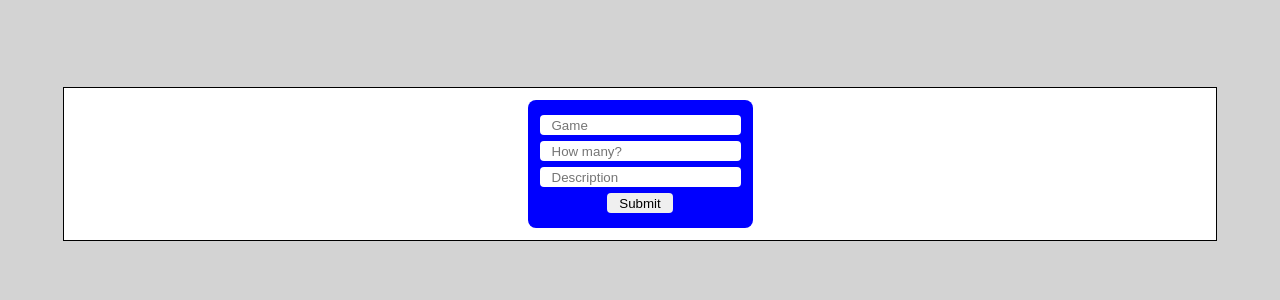
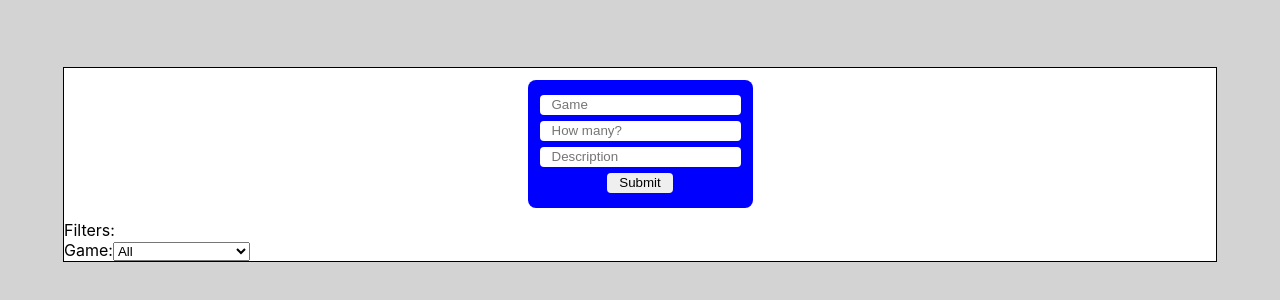
Before and after one commit to rockwe/hommeinvisible, a React (Create React App) app: page /mygames in a window 1280 px wide. Shown: the part 236-536 px from the top of the page. Built offline with nearby package versions, Linux system fonts and the light colour scheme.

Commit message:
Avancement: filtres

```diff
--- /dev/null
+++ b/src/actions/filters.js
@@ -0,0 +1,6 @@
+export const SET_GAME = 'SET_GAME'
+
+export const setGame = payload => ({
+  type: SET_GAME,
+  payload
+})
--- a/src/actions/index.js
+++ b/src/actions/index.js
@@ -1,3 +1,4 @@
 import * as formGame from './formGame'
+import * as filters from './filters'
 
-export default { formGame }
+export default { formGame, filters }
--- a/src/components/gameForm/index.js
+++ b/src/components/gameForm/index.js
@@ -55,18 +55,6 @@ const GameForm = props => {
           <StyledInput type='submit'></StyledInput>
         </FormStyled>
       </FormContainer>
-      <div>
-        {props.gameState.game.map(form => {
-          return (
-            <div key={form.id}>
-              <p>
-                Pour le jeu {form.game.game}, need {form.game.players} personnes
-                : {form.game.description}
-              </p>{' '}
-            </div>
-          )
-        })}
-      </div>
     </div>
   )
 }
--- /dev/null
+++ b/src/components/listGame/index.js
@@ -0,0 +1,42 @@
+import React from 'react'
+import { connect } from 'react-redux'
+
+function mapStateToProps(state) {
+  const { game } = state
+  return {
+    selectedGame: game
+  }
+}
+
+function mapDispatchToProps(dispatch) {
+  return {
+    onGameChange(game) {
+      dispatch({
+        type: 'SET_GAME',
+        game
+      })
+    }
+  }
+}
+function Filters({ selectedGame, onGameChange }) {
+  return (
+    <div>
+      <div>
+        Filters:
+        <div>
+          Game:
+          <select
+            defaultValue={selectedGame}
+            onChange={e => onGameChange(e.target.value)}
+          >
+            <option value='all'>All</option>
+            <option value='League of Legends'>League of Legends</option>
+            <option value='World of Warcraft'>World of Warcraft</option>
+          </select>
+        </div>
+      </div>
+    </div>
+  )
+}
+
+export default connect(mapStateToProps, mapDispatchToProps)(Filters)
--- /dev/null
+++ b/src/components/listGroups/index.js
@@ -0,0 +1,37 @@
+import React from 'react'
+
+import { bindActionCreators } from 'redux'
+import { connect } from 'react-redux'
+
+const Groups = props => {
+  console.log('props', props)
+
+  return (
+    <div>
+      <div>
+        {props.gameState?.game?.map(form => {
+          return (
+            <div key={form.id}>
+              <p>
+                Pour le jeu {form.game.game}, need {form.game.players} personnes
+                : {form.game.description}
+              </p>{' '}
+            </div>
+          )
+        })}
+      </div>
+    </div>
+  )
+}
+function getVisibleGroups(game, formGame = []) {
+  console.log('LOG', formGame)
+  return formGame.filter(form => {
+    return game === 'all' || game === form.game
+  })
+}
+const mapStateToProps = state => ({
+  gameState: getVisibleGroups(state.formGame)
+  //gameState: state.formGame
+})
+
+export default connect(mapStateToProps)(Groups)
--- /dev/null
+++ b/src/reducers/filters.js
@@ -0,0 +1,17 @@
+import { SET_GAME } from '../actions/filters'
+
+const initialState = {
+  games: []
+}
+
+export default (state = initialState, action) => {
+  switch (action.type) {
+    case SET_GAME:
+      return {
+        ...state,
+        game: action.game
+      }
+    default:
+      return state
+  }
+}
--- a/src/reducers/index.js
+++ b/src/reducers/index.js
@@ -1,7 +1,9 @@
 import { combineReducers } from 'redux'
 
 import formGame from './formGame'
+import filters from './filters'
 
 export default combineReducers({
-  formGame
+  formGame,
+  filters
 })
--- a/src/screens/myGames.js
+++ b/src/screens/myGames.js
@@ -2,12 +2,16 @@ import React from 'react'
 import styled from 'styled-components'
 
 import GameForm from '../components/gameForm'
+import ListFilter from '../components/listGame'
+import ListGroup from '../components/listGroups'
 
 const MyGames = () => {
   return (
     <Container>
       <Wrapper>
         <GameForm></GameForm>
+        <ListGroup></ListGroup>
+        <ListFilter></ListFilter>
       </Wrapper>
     </Container>
   )
```
